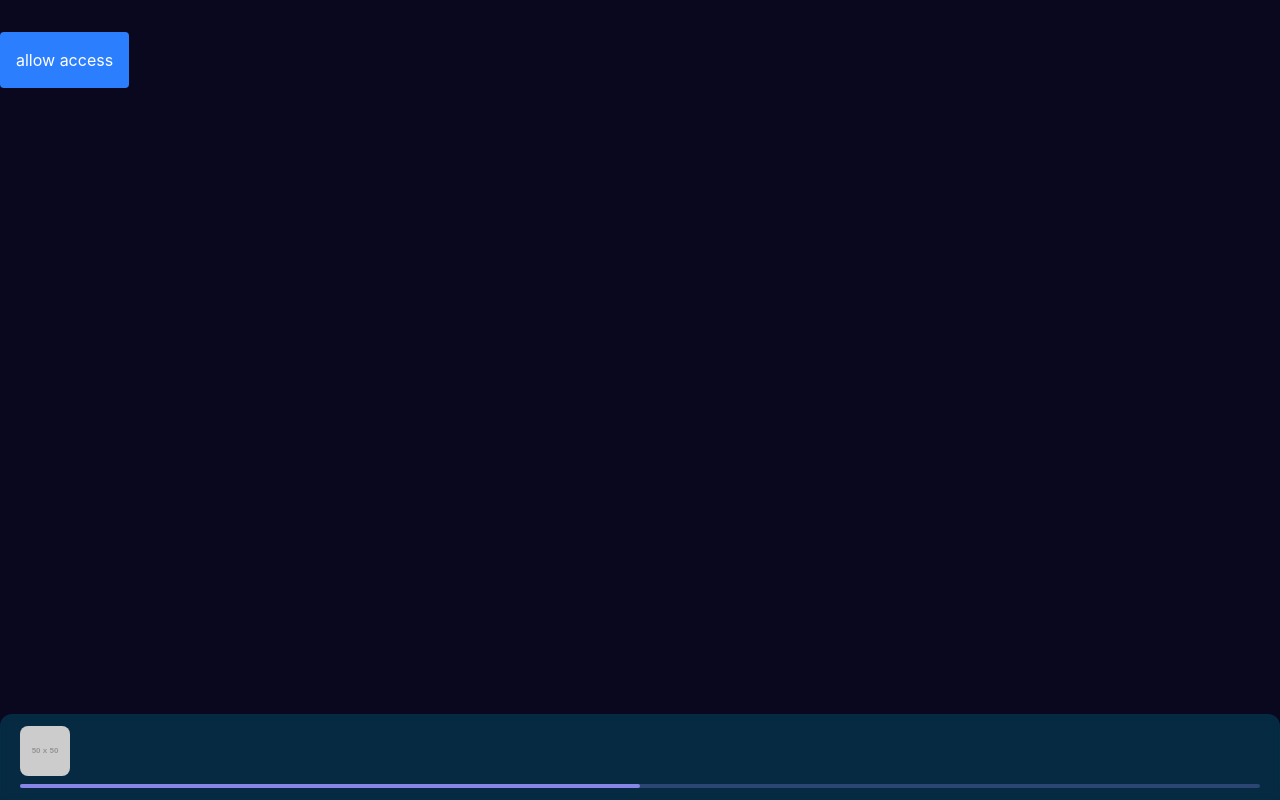
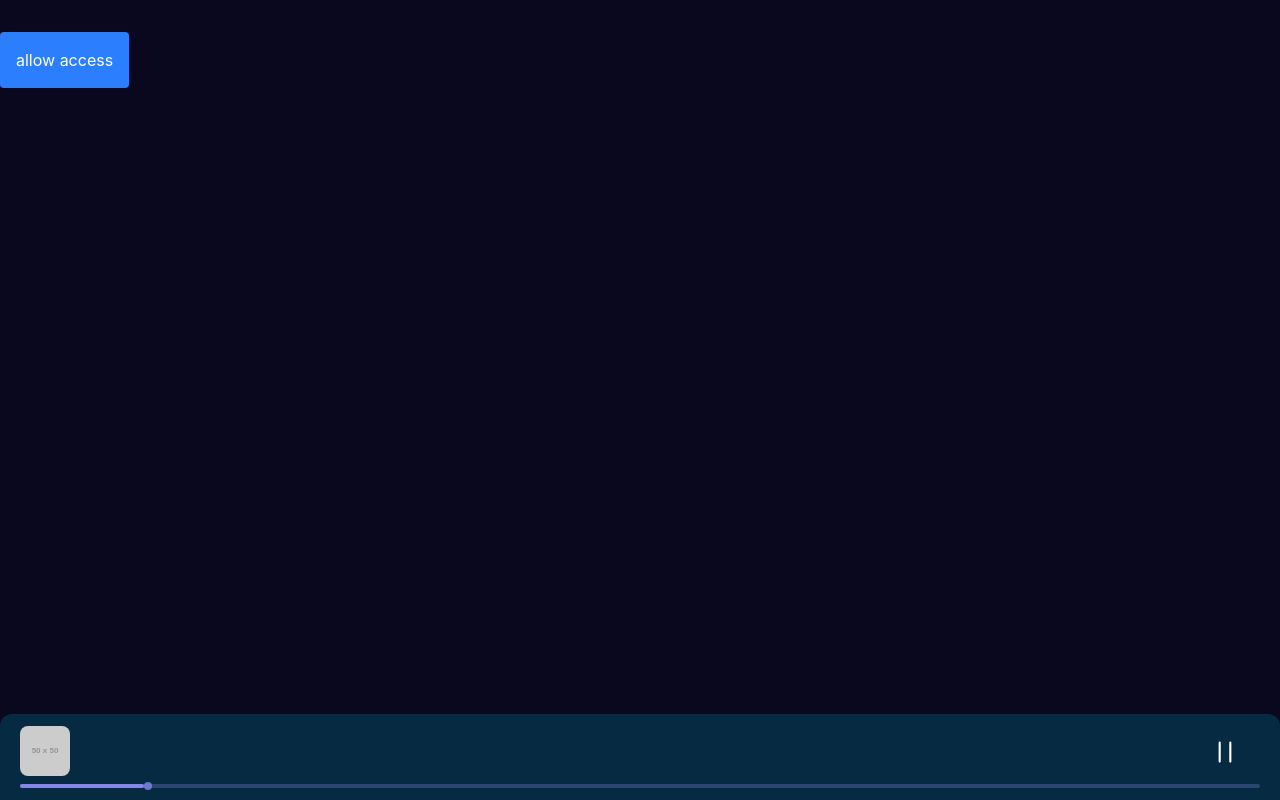
Before and after one commit to saimaneim/music-player, a React (Vite) app: page / in a window 1280 px wide. Built offline with nearby package versions, Linux system fonts and the light colour scheme; some icons are missing.

Commit message:
feat(PlayerBar): enhance progress bar and update icons
- Added dot indicator at the end of the progress bar for better UX
- Replaced old custom icons with Heroicons library imports

```diff
--- a/src/components/PlayerBar/PlayerBar.tsx
+++ b/src/components/PlayerBar/PlayerBar.tsx
@@ -1,8 +1,11 @@
 // Icons
-import ArrowLeftIcon from "@/assets/icons/ArrowLeft";
-import ArrowRightIcon from "@/assets/icons/ArrowRight";
-import PauseIcon from "@/components/PlayerBar/icons/Pause";
-import PlayIcon from "@/components/PlayerBar/icons/Play";
+import {
+	ArrowLeftIcon,
+	ArrowRightIcon,
+	PauseIcon,
+	PlayIcon,
+} from "@heroicons/react/24/outline";
+
 // store
 import usePlayerStore from "@/store/usePlayerStore";
 
@@ -38,8 +41,9 @@ const PlayerBar = () => {
 				</button>
 			</div>
 
-			<div className="bg-primary/30 rounded-2xl h-1 w-full col-span-2">
-				<div className="bg-primary rounded-2xl h-1 w-[50%]" />
+			<div className="bg-primary/30 rounded-2xl h-1 w-full col-span-2 flex items-center">
+				<div className="bg-primary rounded-2xl h-1 w-[10%]" />
+				<div className="bg-primary/80 rounded-full size-2" />
 			</div>
 		</section>
 	);
```
